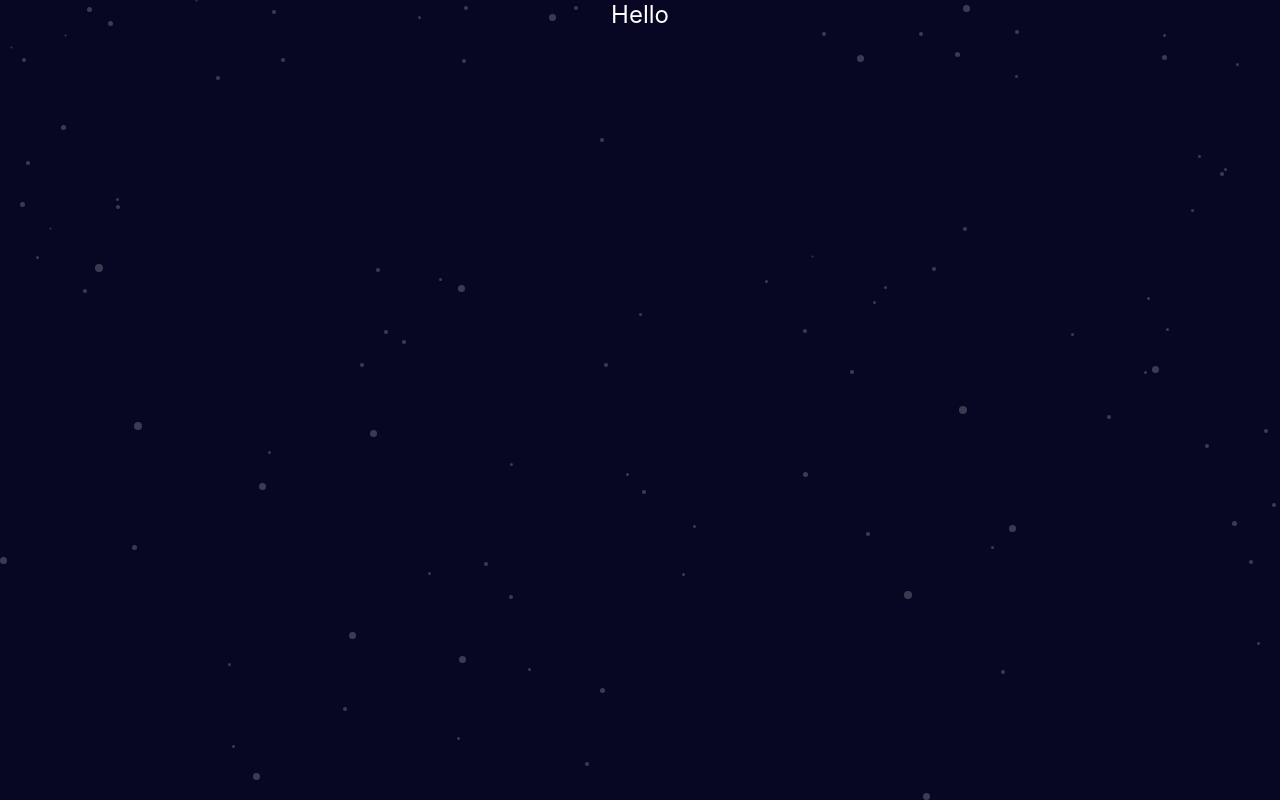
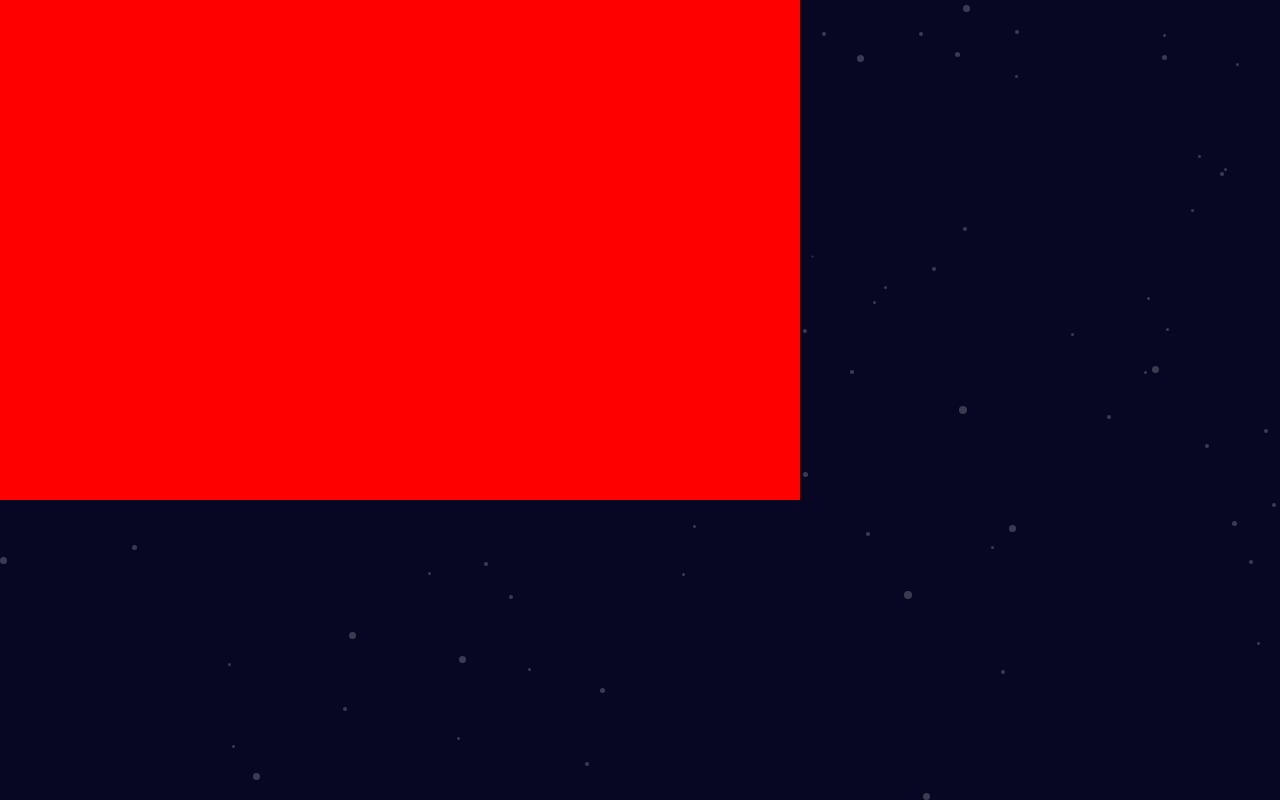
Before and after one commit to anateii/Planets-Beyond-Site, a React (Create React App) app in the folder planets-beyond-site/: page /planet in a window 1280 px wide. Built offline with nearby package versions, Linux system fonts and the light colour scheme.

Commit message:
Added PlanetPage styled-components

```diff
--- a/planets-beyond-site/src/components/PlanetPage.jsx
+++ b/planets-beyond-site/src/components/PlanetPage.jsx
@@ -1,11 +1,12 @@
 import { Main } from "../styled-components/homepage"
 import starsBackground from "../assets/stars.svg"
 import cursor from "../assets/cursor.png"
+import { Container} from "../styled-components/planetpage"
 
 export const PlanetPage =() => {
 return (
     <Main style={{backgroundImage: `url(${starsBackground})`, cursor: `url(${cursor}), auto`}}>
-        Hello
+        <Container></Container>
     </Main>
 )
 }
--- /dev/null
+++ b/planets-beyond-site/src/styled-components/planetpage.js
@@ -0,0 +1,9 @@
+import styled from "styled-components";
+
+
+export const Container = styled.div `
+background-color: red;
+height: 500px;
+width: 800px;
+
+`
```
